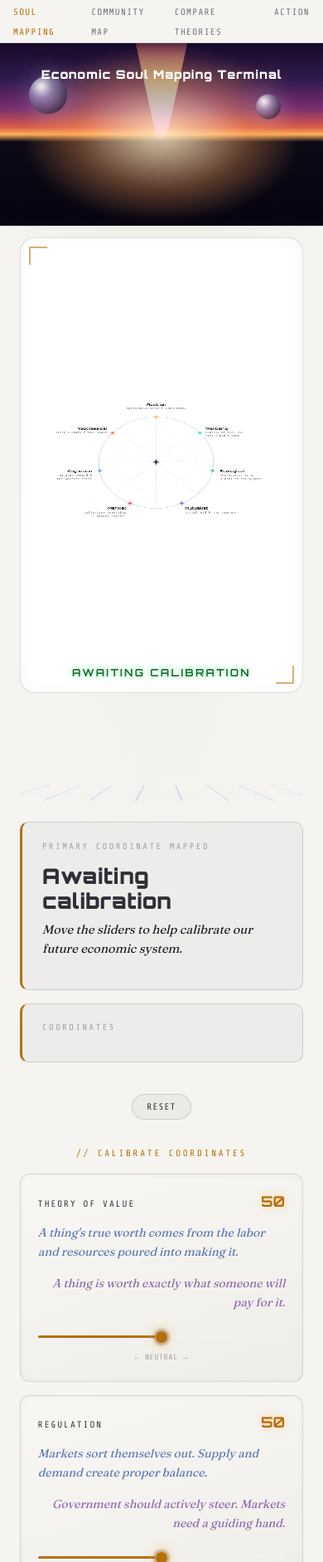
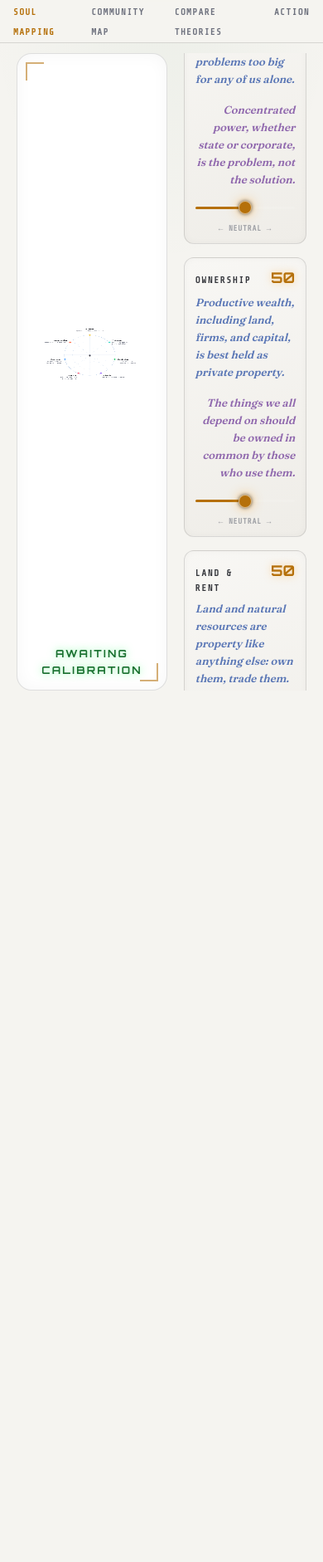
Before and after one commit to aledajohnson/future-of-economics-website, a plain HTML site: page index.html in a window 390 px wide. Shown: the top 1882 px of the page at 83% size. After the commit the page ends 896 px from the top, so only its background shows below. Drawn offline with nearby package versions, Linux system fonts and the light colour scheme.

Commit message:
Wide-screen no-scroll layout for installation; invert community map to light
- Soul mapping: ring left / sliders right two-column layout, header removed,
  body locked to viewport height, all text bold and dark
- Community map: full light theme matching soul mapping inversion

Co-Authored-By: Claude Sonnet 4.6 <noreply@anthropic.com>

```diff
--- a/index.html
+++ b/index.html
@@ -320,10 +320,79 @@ footer {
 .footer-credit a { color: var(--amber); text-decoration: none; }
 .footer-credit a:hover { text-decoration: underline; }
 
+/* ── WIDE INSTALLATION LAYOUT ── */
+body { height: 100vh; overflow: hidden; font-weight: 600; }
+
+.app-layout {
+  display: flex;
+  height: calc(100vh - 52px);
+  margin-top: 52px;
+  padding: .75rem 1.25rem;
+  gap: 1.25rem;
+  overflow: hidden;
+}
+
+.col-ring {
+  flex: 0 0 52%;
+  display: flex;
+  flex-direction: column;
+  min-height: 0;
+}
+.col-ring .ring-panel {
+  flex: 1;
+  display: flex;
+  flex-direction: column;
+  margin: 0;
+  max-width: none;
+  min-height: 0;
+}
+.col-ring .ring-stage {
+  flex: 1;
+  height: auto;
+  max-height: none;
+}
+
+.col-controls {
+  flex: 1;
+  display: flex;
+  flex-direction: column;
+  justify-content: center;
+  gap: .55rem;
+  overflow: hidden;
+  min-height: 0;
+}
+
+/* Compact readout for installation — hide long prose, keep name + bars */
+#readout-panel { margin: 0; }
+#readout-panel #blurb,
+#readout-panel #kin,
+#readout-panel #policy,
+#readout-panel #learn-more { display: none !important; }
+#readout-panel .cell { padding: .65rem 1rem; }
+#readout-panel .cell .v { font-size: clamp(1.1rem, 1.8vw, 1.5rem); }
+#readout-panel .cell .wing { font-size: .8rem; margin-top: .25rem; }
+
+/* Compact slider cards for no-scroll */
+.col-controls .field { padding: .55rem .8rem .65rem; }
+.col-controls .beliefs { margin: .4rem 0 .55rem; }
+
+/* Bold text throughout */
+.belief { font-weight: 700; font-size: .82rem; }
+.field .name { font-weight: 700; letter-spacing: .15em; }
+.bar .bn { font-weight: 700; }
+.cell .k { font-weight: 700; }
+.cell .wing { font-weight: 600; }
+.neutral-label { font-weight: 600; }
+
+/* Reset button — subtle, below submit */
+.reset { display: block; width: 100%; margin: 0; background: transparent;
+  border-color: var(--border); font-size: .62rem; padding: .35rem; border-radius: 6px; }
+
+footer { display: none; }
+
 @media (max-width: 640px) {
   nav { padding: 0 1rem; }
   .nav-links { gap: 1rem; }
-  footer { flex-direction: column; gap: .5rem; padding: 1.2rem 1rem; text-align: center; }
 }
 @media (prefers-reduced-motion: reduce) { *{ transition: none !important; animation: none !important; } }
 </style>
@@ -339,35 +408,24 @@ footer {
   </ul>
 </nav>
 
-<div id="hero-atmosphere">
-  <div class="horizon-glow"></div>
-  <div class="prism-beam"></div>
-  <div class="chrome-sphere sphere-a"></div>
-  <div class="chrome-sphere sphere-b"></div>
-  <div class="hero-header">
-    <header>
-      <h1>Economic Soul Mapping Terminal</h1>
-    </header>
-  </div>
-</div>
-
-<div class="wrap">
+<div class="app-layout">
+  <div class="col-ring">
     <div class="ring-panel">
       <div class="ring-stage">
         <svg id="ring" viewBox="-100 -50 840 640" role="img" aria-label="Economic affinity radar of eight schools"></svg>
       </div>
       <div class="calib-line" id="calib-line">AWAITING CALIBRATION</div>
     </div>
+  </div>
 
-  <div class="grid-divider"><div class="grid-floor"></div></div>
-
-  <div class="readout">
+  <div class="col-controls">
+    <div class="readout" id="readout-panel">
       <div class="cell" id="cell-primary">
         <div class="primary-layout">
           <div class="primary-text">
             <div class="k" id="cell-label">Primary Coordinate Mapped</div>
             <div class="v" id="primary">Awaiting calibration</div>
-          <div class="wing" id="wing">Move the sliders to help calibrate our future economic system.</div>
+            <div class="wing" id="wing">Move the sliders to calibrate.</div>
           </div>
         </div>
         <div class="sub" id="blurb"></div>
@@ -381,11 +439,10 @@ footer {
       </div>
     </div>
 
-  <button class="reset" id="reset">Reset</button>
-
-  <div class="section-label">// Calibrate Coordinates</div>
     <div class="sliders" id="sliders"></div>
     <button class="submit" id="submit">Calibrate Soul Map</button>
+    <button class="reset" id="reset">Reset</button>
+  </div>
 </div>
 
 <footer>
```
Also changed, not shown: community.html (+24 -24 lines). Lines whose indentation alone changed are shown as unchanged.
